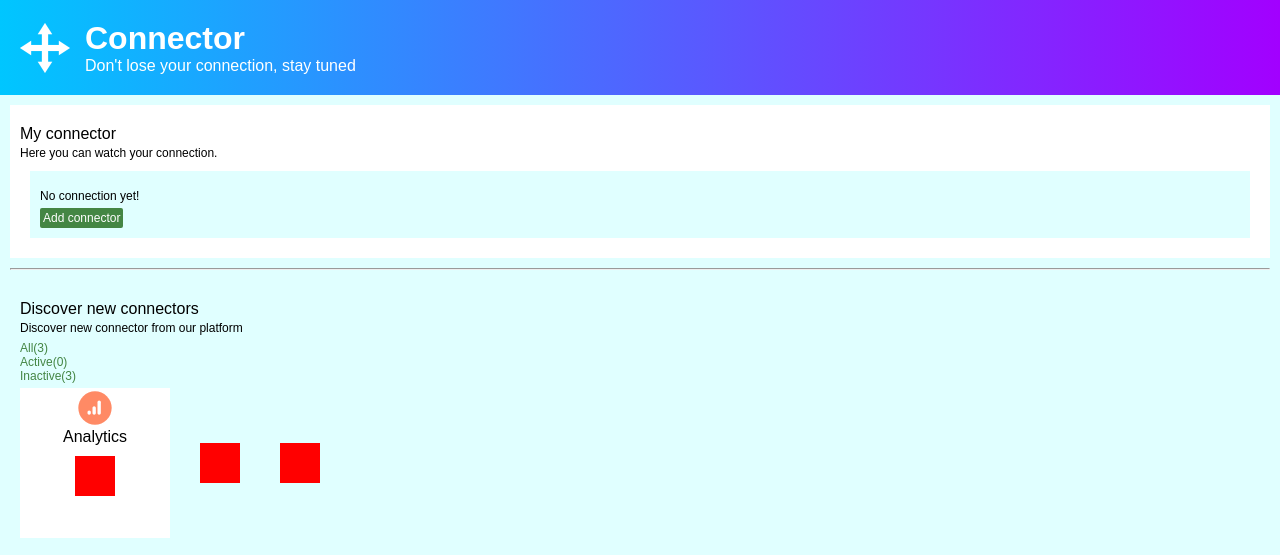
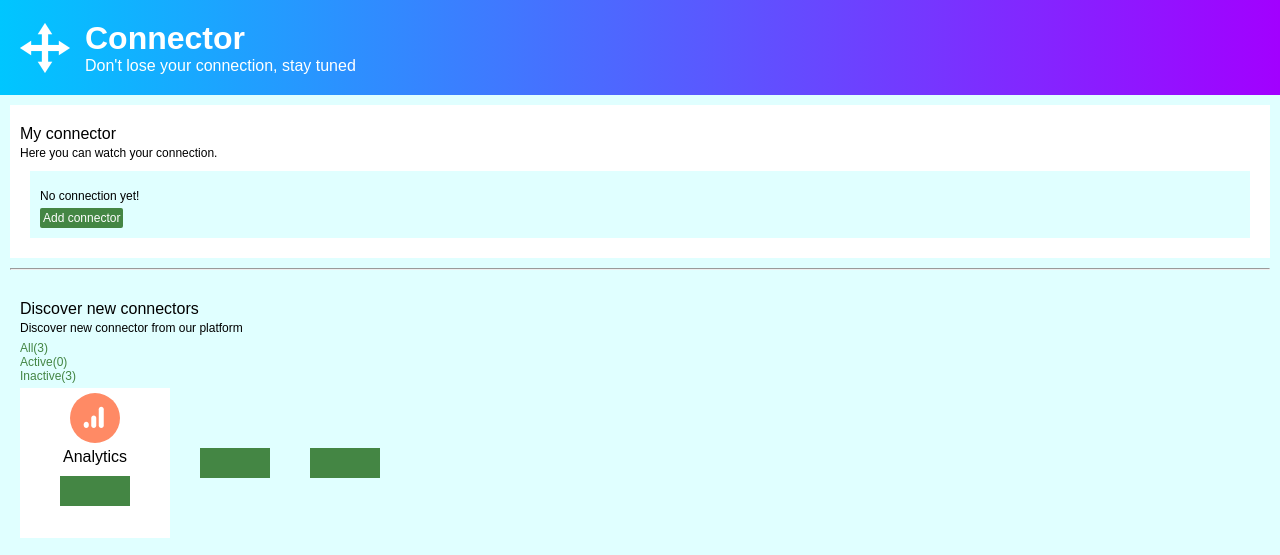
Before and after one commit to MattiaDV/test-prova-con-miki, a website: page index.html in a window 1280 px wide. Shown: the top 555 px of the page. Drawn offline with Linux system fonts and the light colour scheme; grey boxes are pictures that could not be loaded.

Commit message:
vesuvioerutta

```diff
--- a/style.css
+++ b/style.css
@@ -85,9 +85,10 @@ body {
 }
 
 .connector {
-    width: 40px;
-    height: 40px;
-    background: red;
+    width: 70px;
+    height: 30px;
+    background-color: var(--green-color);
+    color: var(--white-color);
     margin: 10px;
 }
 
@@ -155,9 +156,10 @@ hr{
 
 .icon{
 
-    width: 40px;
-    height: 40px;
+    width: 60px;
+    height: 60px;
 }
+
 
 video {
     padding: 20px;
```
